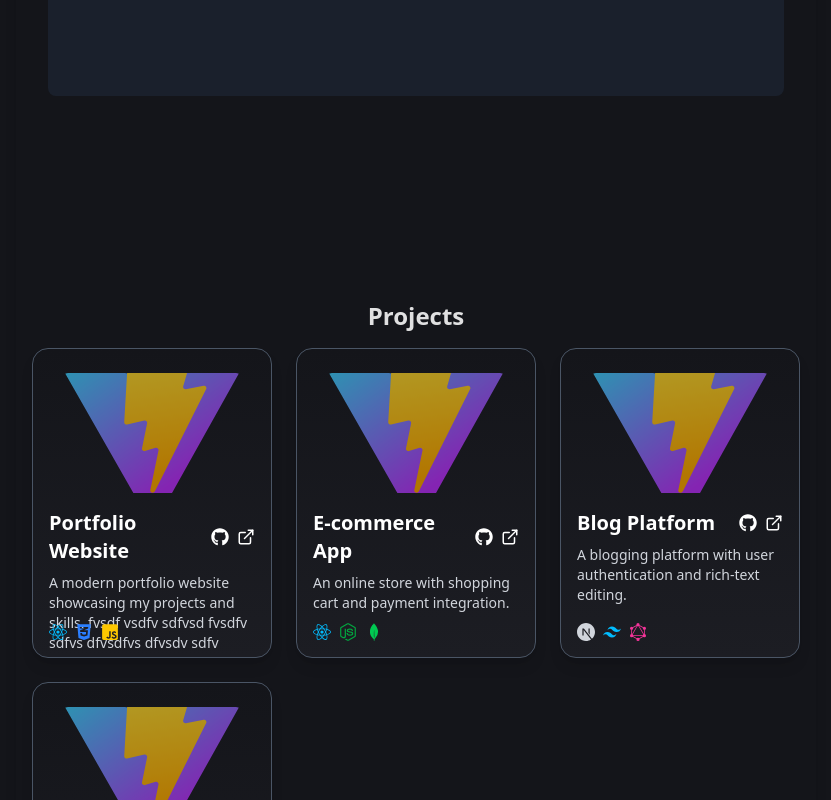
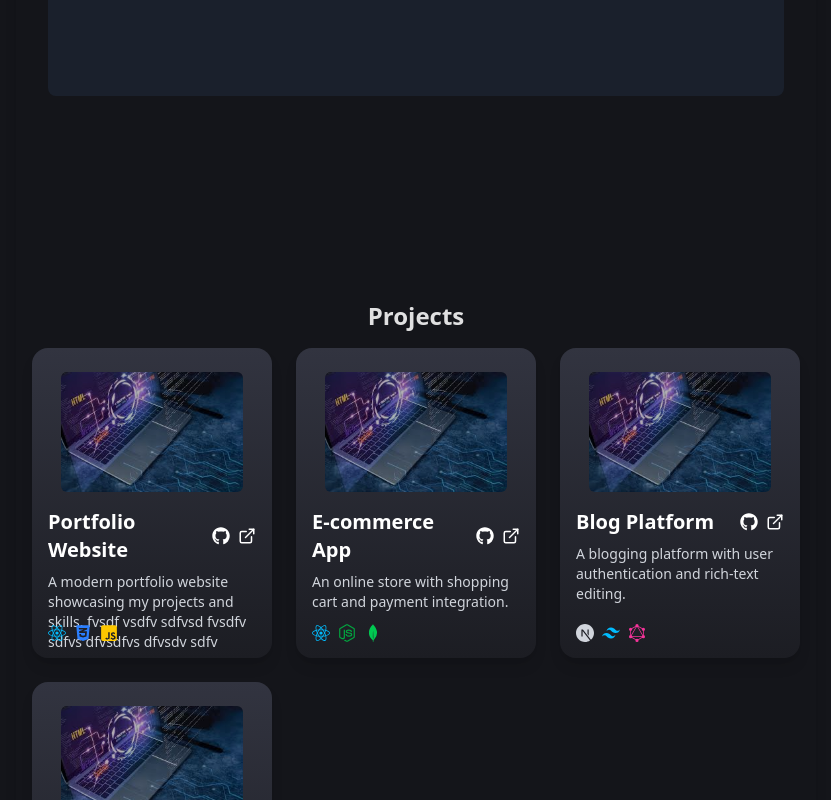
Before and after one commit to shauniscoding/shaun-thomas-portfolio, a React (Vite) app: page / in a window 1280 px wide. Shown: the part 2000-2800 px from the top of the page, without its empty margins (224-1055 px from the left). Built offline with nearby package versions, Linux system fonts and the light colour scheme; no server answers.

Commit message:
updated project component

```diff
--- a/src/App.jsx
+++ b/src/App.jsx
@@ -87,7 +87,7 @@ const dummyProjects = [
     "description": "A modern portfolio website showcasing my projects and skills. fvsdf vsdfv sdfvsd fvsdfv sdfvs dfvsdfvs dfvsdv sdfv",
     "link": "https://example.com",
     "github": "https://example.com",
-    "image": "/vite.svg",
+    "image": "/placholder.jpg",
     "techstack": ["React", "CSS", "JavaScript"]
   },
   {
@@ -95,7 +95,7 @@ const dummyProjects = [
     "description": "An online store with shopping cart and payment integration.",
     "link": "https://example.com",
     "github": "https://example.com",
-    "image": "/vite.svg",
+    "image": "/placholder.jpg",
     "techstack": ["React", "Node", "MongoDB"]
   },
   {
@@ -103,7 +103,7 @@ const dummyProjects = [
     "description": "A blogging platform with user authentication and rich-text editing.",
     "link": "https://example.com",
     "github": "https://example.com",
-    "image": "/vite.svg",
+    "image": "/placholder.jpg",
     "techstack": ["NextJS", "Tailwind", "GraphQL"]
   },
   {
@@ -111,7 +111,7 @@ const dummyProjects = [
     "description": "Real-time chat application with WebSocket support.",
     "link": "https://example.com",
     "github": "https://example.com",
-    "image": "/vite.svg",
+    "image": "/placholder.jpg",
     "techstack": ["React", "Node", "Socket.io"]
   }
 ]
--- a/src/DonutHead.jsx
+++ b/src/DonutHead.jsx
@@ -122,7 +122,7 @@ camera.position.set(
     };
   }, []);
 
-  return <div ref={containerRef} className="w-200 h-40 bg-blue-600" />;
+  return <div ref={containerRef} className="w-200 h-40" />;
 
   // return <div ref={containerRef} className="w-200 h-50 bg-[#14151A]" />;
 }
--- a/src/Project.jsx
+++ b/src/Project.jsx
@@ -55,8 +55,8 @@ const TechIcon = ({ tech }) => {
 const Project = ({ name, description, link, github, techstack, image }) => {
   return (
     <div
-      className="relative bg-gradient-to-b from-[#14151A] to-[#1C1D23] text-white rounded-2xl shadow-lg overflow-hidden
-                 max-w-[240px] h-[310px] border border-gray-600 transform transition-transform duration-300 hover:-translate-y-2 hover:shadow-2xl flex flex-col"
+      className="relative bg-gradient-to-b from-[#323440] to-[#1C1D23] text-white rounded-2xl shadow-lg overflow-hidden
+                 max-w-[240px] h-[310px] transform transition-transform duration-300 hover:-translate-y-2 hover:shadow-2xl flex flex-col"
     >
       {/* Top: image area*/}
       <div className="px-4 pt-6">
```
Also changed, not shown: public/placholder.jpg (added).
